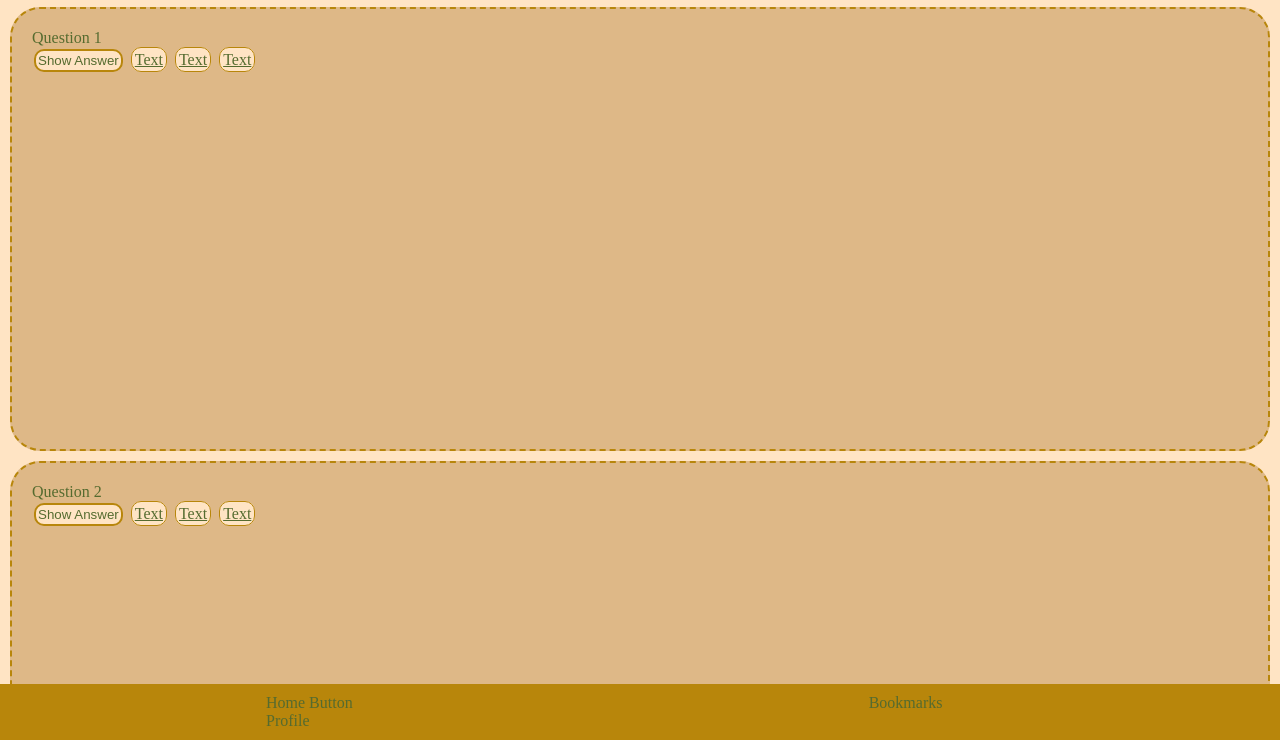
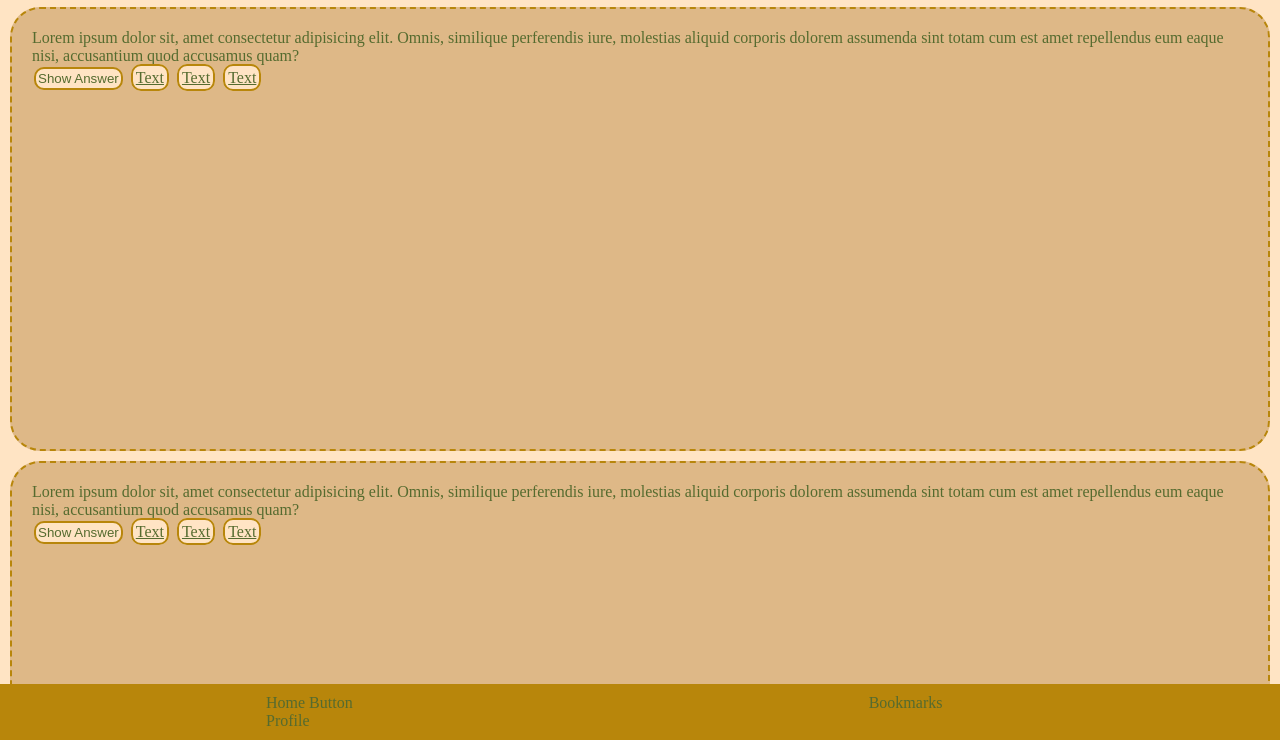
Before and after one commit to rongoods/ron-quiz-app, a plain HTML site: page index.html in a window 1280 px wide. Shown: the part 60-800 px from the top of the page. Drawn offline with Linux system fonts and the light colour scheme.

Commit message:
still adding fonts

```diff
--- a/index.html
+++ b/index.html
@@ -11,14 +11,24 @@
       <h1>Quiz App</h1>
     </header>
     <article class="base-layer__question-card">
-      <p class="question">Question 1</p>
+      <p class="question">
+        Lorem ipsum dolor sit, amet consectetur adipisicing elit. Omnis,
+        similique perferendis iure, molestias aliquid corporis dolorem assumenda
+        sint totam cum est amet repellendus eum eaque nisi, accusantium quod
+        accusamus quam?
+      </p>
       <button class="show-answer-button">Show Answer</button>
       <a class="bookmark" href="#Bookmark">Text</a>
       <a class="bookmark" href="#Bookmark">Text</a>
       <a class="bookmark" href="#Bookmark">Text</a>
     </article>
     <article class="base-layer__question-card">
-      <p class="question">Question 2</p>
+      <p class="question">
+        Lorem ipsum dolor sit, amet consectetur adipisicing elit. Omnis,
+        similique perferendis iure, molestias aliquid corporis dolorem assumenda
+        sint totam cum est amet repellendus eum eaque nisi, accusantium quod
+        accusamus quam?
+      </p>
       <button class="show-answer-button">Show Answer</button>
       <a class="bookmark" href="#Bookmark">Text</a>
       <a class="bookmark" href="#Bookmark">Text</a>
--- a/style.css
+++ b/style.css
@@ -3,6 +3,11 @@
   margin: 0;
   padding: 0;
   justify-content: center;
+}
+
+@font-face {
+  font-family: Glook;
+  src: url("/Users/ron/Desktop/fonts/Gloock-Regular.ttf");
 }
 
 h1 {
@@ -33,7 +38,7 @@ p .question {
 }
 
 .bookmark {
-  border: solid 1px darkgoldenrod;
+  border: solid 2px darkgoldenrod;
   border-radius: 10px;
   background-color: bisque;
   color: darkolivegreen;
@@ -63,8 +68,10 @@ p .question {
 
 .nav-bar__button {
   margin: 20%;
+  min-width: 30px;
 }
 
 .nav-bar__button:hover {
   background-color: darkolivegreen;
+  color: darkgoldenrod;
 }
```
